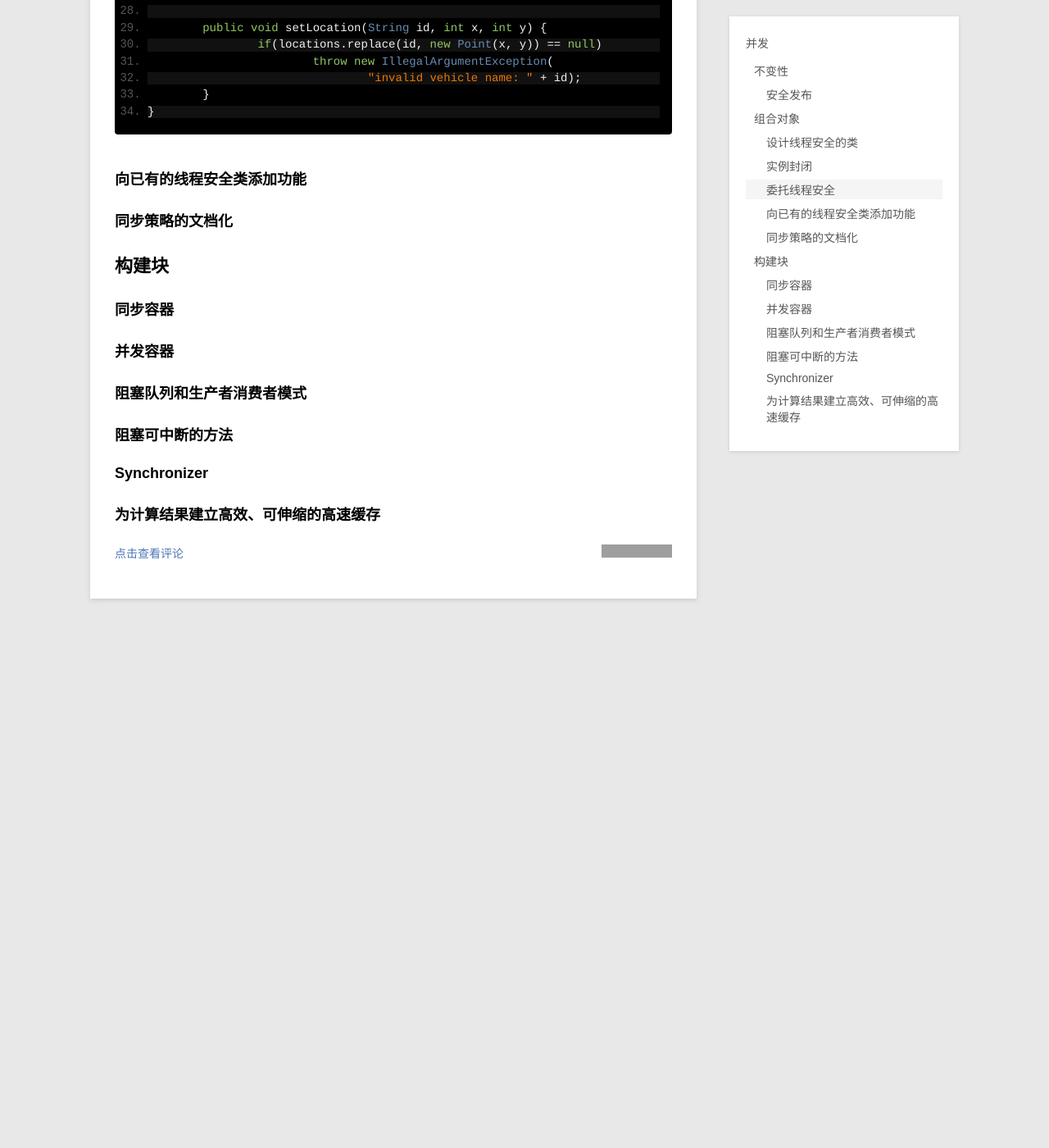
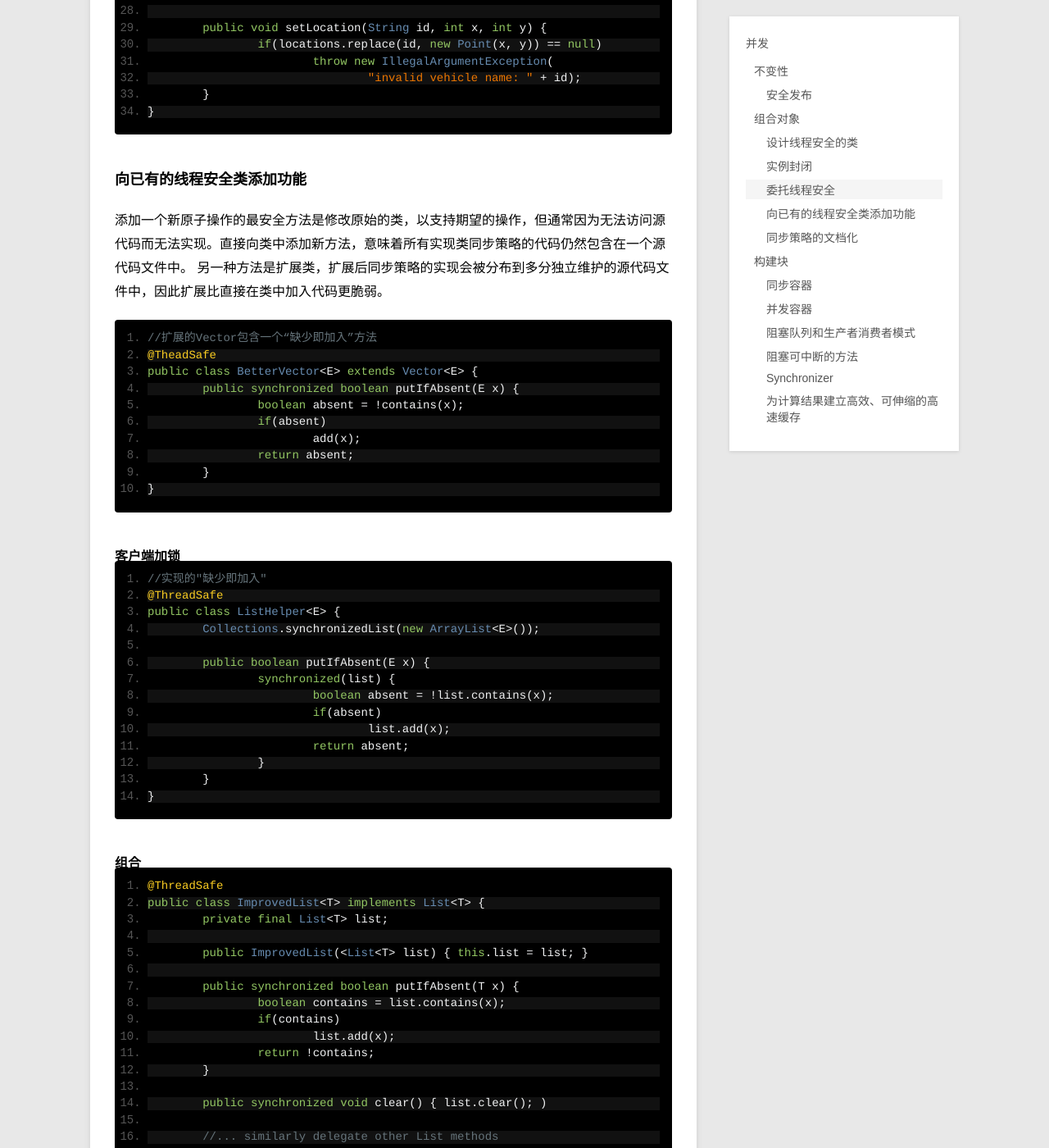
Before and after one commit to zorrock/zorrock.github.io, a Jekyll site: the page built from _posts/blog/2014-11-2-concurrent.md, in a window 1280 px wide and 1400 px high, scrolled down 6796 px. Shown: the whole window at 82% size. Built offline with Jekyll 4.4.1, drawn with Linux system fonts in a browser that asks for light colours; Markdown is read by kramdown in place of the engine named in the settings; before the commit the page ends 7606 px from its top, so only the background shows below that; some of the changed text lies outside the part shown; grey boxes are pictures that could not be loaded.

Commit message:
synchronized

```diff
--- a/_posts/blog/2014-11-2-concurrent.md
+++ b/_posts/blog/2014-11-2-concurrent.md
@@ -303,7 +303,61 @@ category: blog
 
 
 ###向已有的线程安全类添加功能
+添加一个新原子操作的最安全方法是修改原始的类，以支持期望的操作，但通常因为无法访问源代码而无法实现。直接向类中添加新方法，意味着所有实现类同步策略的代码仍然包含在一个源代码文件中。
+另一种方法是扩展类，扩展后同步策略的实现会被分布到多分独立维护的源代码文件中，因此扩展比直接在类中加入代码更脆弱。
+
+	//扩展的Vector包含一个“缺少即加入”方法
+	@TheadSafe
+	public class BetterVector<E> extends Vector<E> {
+		public synchronized boolean putIfAbsent(E x) {
+			boolean absent = !contains(x);
+			if(absent)
+				add(x);
+			return absent;
+		}
+	}
+
+####客户端加锁
+
+	//实现的"缺少即加入"
+	@ThreadSafe
+	public class ListHelper<E> {
+		Collections.synchronizedList(new ArrayList<E>());
+
+		public boolean putIfAbsent(E x) {
+			synchronized(list) {
+				boolean absent = !list.contains(x);
+				if(absent)
+					list.add(x);
+				return absent;
+			}
+		}
+	}
+
+####组合
+
+	@ThreadSafe
+	public class ImprovedList<T> implements List<T> {
+		private final List<T> list;
+
+		public ImprovedList(<List<T> list) { this.list = list; }
+
+		public synchronized boolean putIfAbsent(T x) {
+			boolean contains = list.contains(x);
+			if(contains)
+				list.add(x);
+			return !contains;
+		}
+
+		public synchronized void clear() { list.clear(); )
+
+		//... similarly delegate other List methods
+	}
+
+
+
 ###同步策略的文档化
+为类的用户编写类线程安全性担保的文档，为类的维护者编写类的同步策略文档。
 
 ##构建块
 ###同步容器
```
Also changed, not shown: _posts/blog/2014-11-5-hbase.md (+4 -1 lines).
